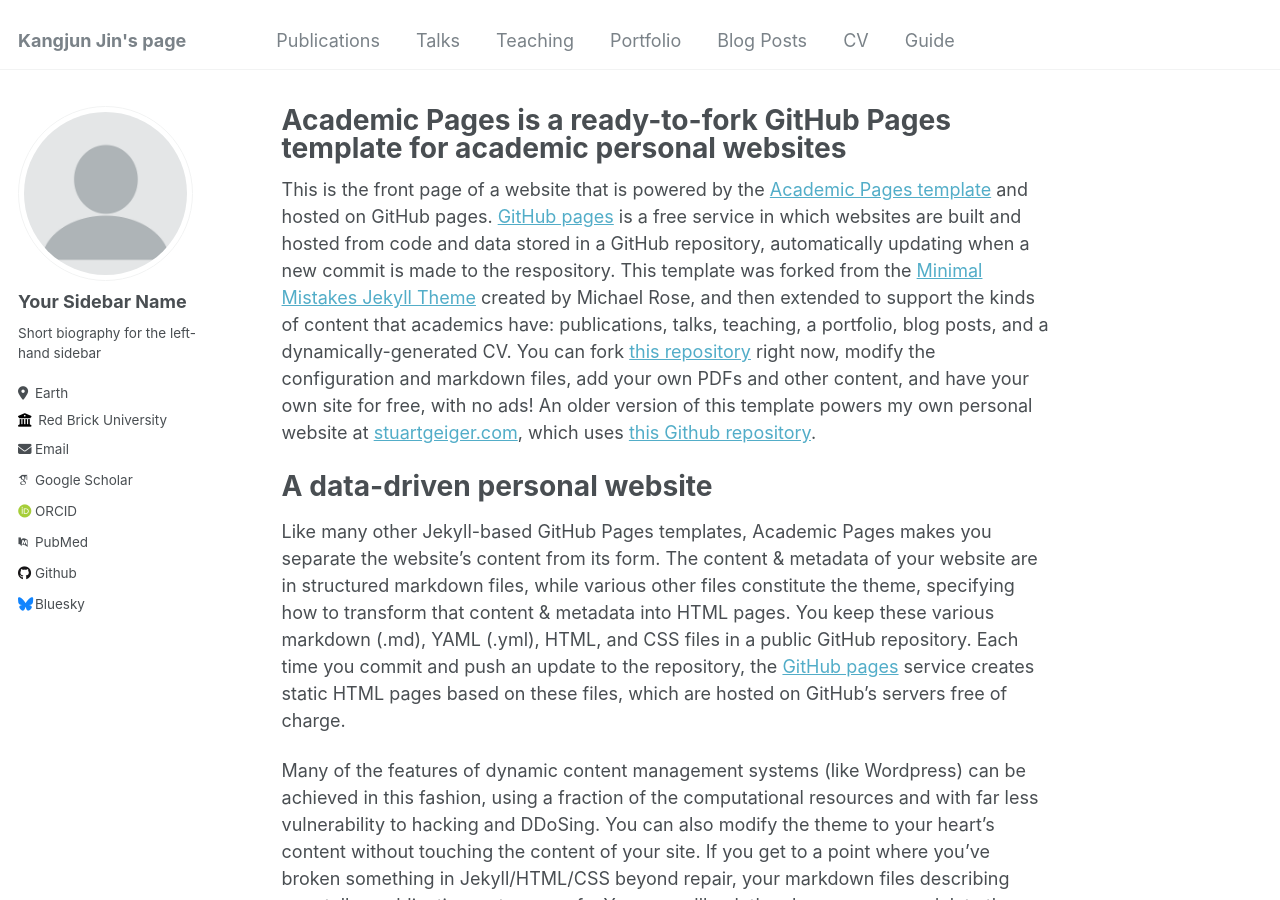
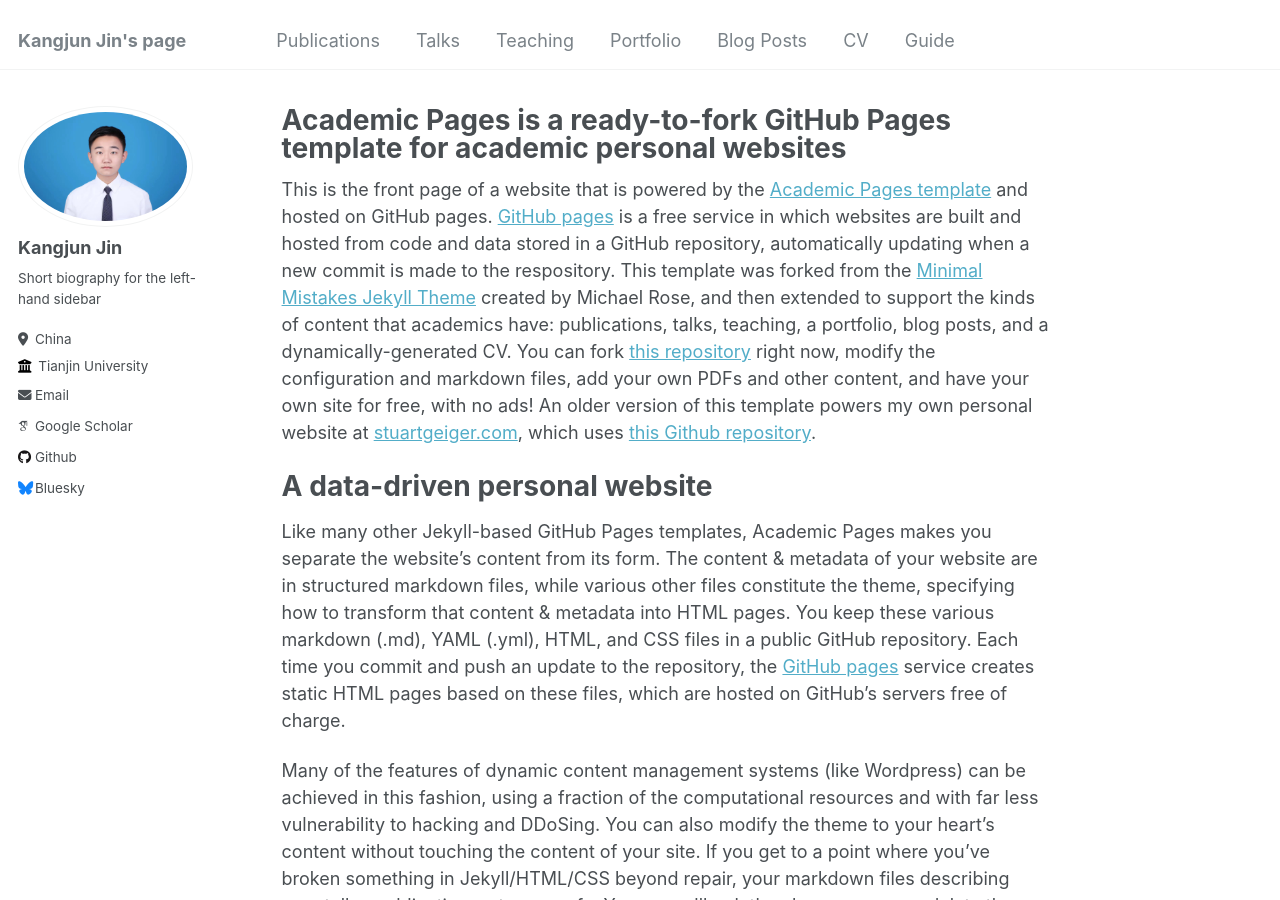
Before and after one commit to jkj0406/jkj0406.github.io, a Jekyll site: the page built from _pages/about.md, in a window 1280 px wide and 900 px high. Built offline with Jekyll 4.4.1, drawn with Linux system fonts in a browser that asks for light colours; some web fonts are replaced.

Commit message:
Update _config.yml

```diff
--- a/_config.yml
+++ b/_config.yml
@@ -21,29 +21,24 @@ repository               : "academicpages/academicpages.github.io"
 #               Additional customization can be done by editing /_includes/author-profile.html
 author:
   # Biographic information
-  avatar           : "profile.png"
-  name             : "Your Sidebar Name"
+  avatar           : "kk.jpg"
+  name             : "Kangjun Jin"
   pronouns         : # example: "she/her"
   bio              : "Short biography for the left-hand sidebar"
-  location         : "Earth"
-  employer         : "Red Brick University"
+  location         : "China"
+  employer         : "Tianjin University"
   uri              : # URL
-  email            : "none@example.org"
+  email            : "jinkangjun@tju.edu.cn"
 
   # Academic websites
-  arxiv            : # URL - Update with the correct link to your profile
-  googlescholar    : "https://scholar.google.com/citations?user=PS_CX0AAAAAJ"
-  impactstory      : # URL
-  orcid            : "http://orcid.org/yourorcidurl"
-  semantic         : # URL
-  pubmed           : "https://www.ncbi.nlm.nih.gov/pubmed/?term=john+snow"
-  researchgate     : # URL
+  googlescholar    : "https://scholar.google.com/citations?user=MjUm33wAAAAJ&hl=zh-CN"
+
 
   # Repositories and software development
   bitbucket        : # Username - Update with your username on the site
   codepen          : # Username
   dribbble         : # Username
-  github           : "academicpages"
+  github           : "https://jkj0406.github.io"
   kaggle           : # Username
   stackoverflow    : # User number or user number and name (i.e., use "1" or "1/jeff-atwood")
 
@@ -119,20 +114,6 @@ alexa_site_verification  :
 yandex_site_verification :
 
 
-# Social Sharing
-twitter:
-  username               : &twitter
-facebook:
-  username               :
-  app_id                 :
-  publisher              :
-og_image                 :  # Open Graph/Twitter default site image
-# For specifying social profiles
-# - https://developers.google.com/structured-data/customize/social-profiles
-social:
-  type                   : # Person or Organization (defaults to Person)
-  name                   : # If the user or organization name differs from the site's name
-  links: # An array of links to social media profiles
 
 
 # Analytics
```
